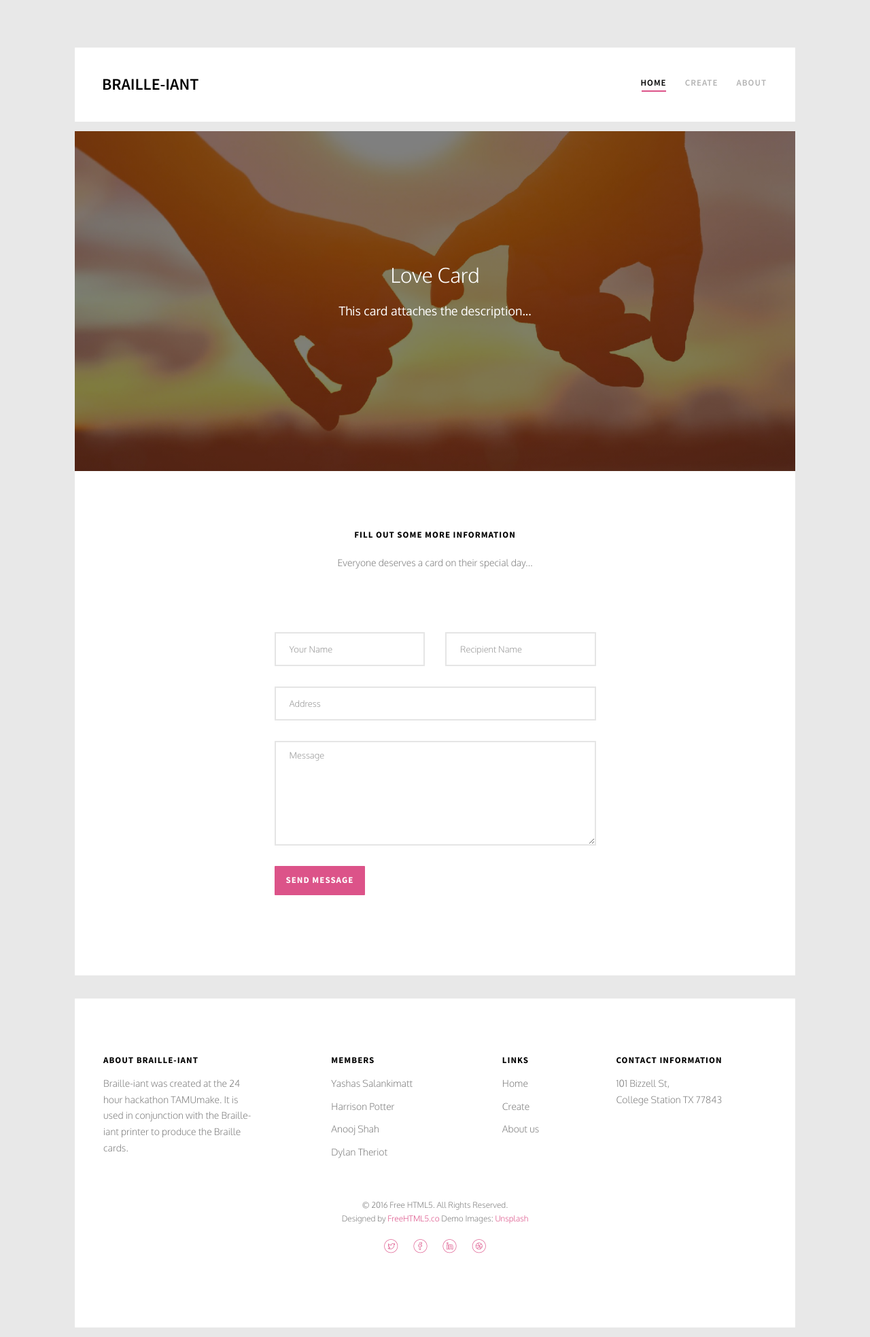
After one commit to anooj-shah/TAMUMake, a Flask app: page /message-love in a window 1280 px wide. The commit adds this page. Shown: the whole page at 68% size. Run offline with Flask 2, Linux system fonts and the light colour scheme; some libraries are stand-ins or nearby versions; some web fonts are replaced.

Commit message:
adding individual sites

```diff
--- a/frontend/app.py
+++ b/frontend/app.py
@@ -26,16 +26,26 @@ def create():
 def about():
     return render_template('about.html')
 
-@app.route('/temp')
-def temp():
-    return render_template('work-single.html')
+@app.route('/message-original')
+def original():
+    return render_template('message-original.html')
 
-@app.route('/temp2')
-def temp3():
-    return render_template('contact.html')
+@app.route('/message-love')
+def love():
+    return render_template('message-love.html')
 
-@app.route('/temp2', methods=['POST'])
-def temp2():
+@app.route('/message-love', methods=['POST'])
+def getValues():
+    yourName = request.form['yourName']
+    recipientName = request.form['recipientName']
+    address = request.form['address']
+    cardDesc = request.form['custId']
+    message = request.form['message']
+    print(cardDesc)
+    return render_template('index.html')
+
+@app.route('/message-original', methods=['POST'])
+def getVision():
     # ser = serial.Serial('/dev/ttyUSB0')
     # print(ser.name)
 
@@ -78,4 +88,4 @@ def temp2():
     # ser.write(messageToSend)
 
     # ser.close()
-    return render_template('contact.html')
+    return render_template('message-original.html')
--- /dev/null
+++ b/frontend/templates/message-love.html
@@ -0,0 +1,102 @@
+<!DOCTYPE HTML>
+<html>
+
+<head>
+	<meta charset="utf-8">
+	<meta http-equiv="X-UA-Compatible" content="IE=edge">
+	<title>Message</title>
+	<meta name="viewport" content="width=device-width, initial-scale=1">
+	<meta name="description" content="Message for your Braille-iant letter." />
+	<meta name="keywords" content="dope, message, for, your, lover" />
+	<meta name="author" content="BRAILL-IANT Team" />
+
+	{% include 'headerLinks.html' %}
+	{% set active_page = "index" %}
+
+</head>
+<body>
+
+	<div class="fh5co-loader"></div>
+
+	<div id="page">
+		{% include 'navigation.html' %}
+		<div class="container-wrap">
+			<aside id="fh5co-hero">
+				<div class="flexslider">
+					<ul class="slides">
+						<li style="background-image: linear-gradient(rgba(0, 0, 0, 0.5), rgba(0, 0, 0, 0.5)), url({{ url_for('static', filename='images/img_bg_3.jpg') }});">
+							<div class="overlay-gradient"></div>
+							<div class="container-fluids">
+								<div class="row">
+									<div class="col-md-6 col-md-offset-3 slider-text slider-text-bg">
+										<div class="slider-text-inner text-center">
+                                            <h1 style="color:white">Love Card</h1>
+                                            <h2 style="color: white">This card attaches the description...</h2>
+										</div>
+									</div>
+								</div>
+							</div>
+						</li>
+					</ul>
+				</div>
+			</aside>
+			<div id="fh5co-contact">
+				<div class="row animate-box">
+					<div class="col-md-6 col-md-offset-3 text-center fh5co-heading">
+						<h2>Fill out some more information</h2>
+						<p>Everyone deserves a card on their special day...</p>
+					</div>
+				</div>
+				<div class="row">
+					<!-- <div class="col-md-3 col-md-push-1 animate-box">
+					<h3>Our Address</h3>
+					<ul class="contact-info">
+						<li><i class="icon-location4"></i>198 West 21th Street, Suite 721 New York NY 10016</li>
+						<li><i class="icon-phone3"></i>+ 1235 2355 98</li>
+						<li><i class="icon-location3"></i><a href="#">info@yoursite.com</a></li>
+						<li><i class="icon-globe2"></i><a href="#">www.yoursite.com</a></li>
+					</ul>
+				</div> -->
+					<div class="col-md-6 col-md-push-3 animate-box">
+						<form action="{{ url_for('getValues') }}" method=post>
+							<div class="row">
+								<div class="col-md-6">
+									<div class="form-group">
+										<input type="text" name="yourName" class="form-control" placeholder="Your Name">
+									</div>
+								</div>
+								<div class="col-md-6">
+									<div class="form-group">
+										<input type="text" name="recipientName" class="form-control" placeholder="Recipient Name">
+									</div>
+								</div>
+								<div class="col-md-12">
+									<div class="form-group">
+										<input type="text" name="address" class="form-control" placeholder="Address">
+									</div>
+								</div>
+								<div class="col-md-12">
+									<div class="form-group">
+										<textarea name="message" class="form-control" id="" cols="30" rows="7" placeholder="Message"></textarea>
+									</div>
+                                </div>
+                                <input type="hidden" id="custId" name="custId" value="INSERT VALUE HERE">
+								<div class="col-md-12">
+									<div class="form-group">
+										<input type="submit" value="Send Message" class="btn btn-primary btn-modify">
+									</div>
+								</div>
+							</div>
+						</form>
+					</div>
+				</div>
+			</div>
+		</div><!-- END container-wrap -->
+
+	</div>
+
+	{% include 'footerLinks.html' %}
+
+</body>
+
+</html>
```
Also changed, not shown: frontend/templates/message-original.html (renamed from frontend/templates/contact.html, +5 -5 lines), frontend/templates/work-single.html (deleted, +0 -122 lines).
